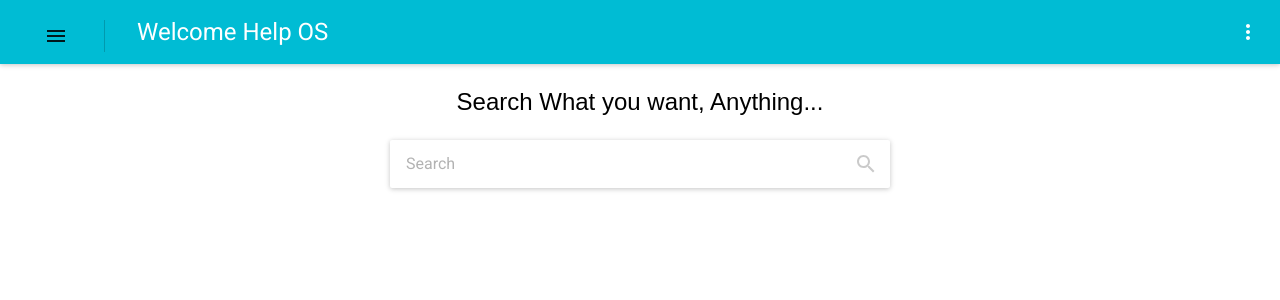
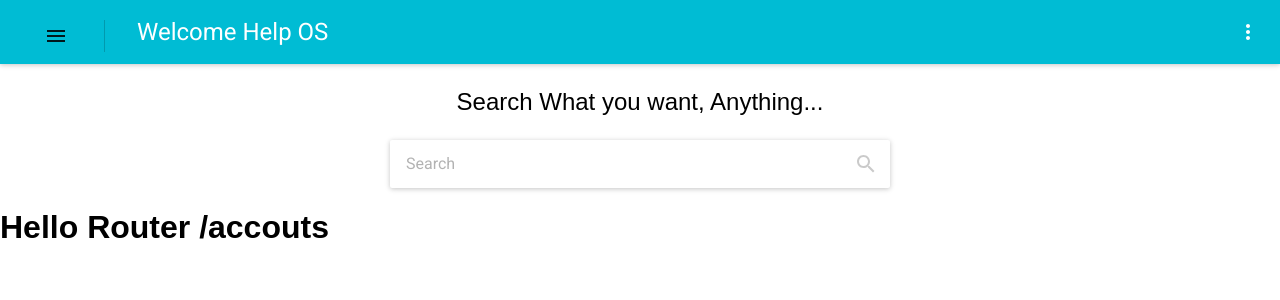
Before and after one commit to alackfeng/help, a React (Create React App) app: page /accouts in a window 1280 px wide. Shown: the top 300 px of the page. Built offline with nearby package versions, Linux system fonts and the light colour scheme; what react-tap-event-plugin would draw is missing.

Commit message:
taurus add react-route

```diff
--- a/package.json
+++ b/package.json
@@ -6,6 +6,8 @@
     "material-ui": "^0.19.4",
     "react": "^16.1.0",
     "react-dom": "^16.1.0",
+    "react-intl": "^2.4.0",
+    "react-router-dom": "^4.2.2",
     "react-scripts": "1.0.17",
     "react-tap-event-plugin": "^3.0.2"
   },
--- /dev/null
+++ b/src/Blocks.js
@@ -0,0 +1,13 @@
+import React, { Component } from 'react';
+
+class Blocks extends Component {
+
+	render() {
+		console.log("Blocks::render - ", this.props.location.pathname);
+		let path_ = this.props.location.pathname;
+		return (
+			<h1>Hello Router {path_}</h1>
+		);
+	}
+}
+export default Blocks;
--- a/src/NavLeft.js
+++ b/src/NavLeft.js
@@ -2,10 +2,12 @@ import React, { Component } from 'react';
 
 import IconMenu from 'material-ui/IconMenu';
 import IconButton from 'material-ui/IconButton';
-//import FlatButton from 'material-ui/FlatButton';
+import FlatButton from 'material-ui/FlatButton';
 import NavigationMenu from 'material-ui/svg-icons/navigation/menu';
 import MenuItem from 'material-ui/MenuItem';
 import {Toolbar, ToolbarGroup, ToolbarSeparator} from 'material-ui/Toolbar';
+
+import { Link } from 'react-router-dom';
 
 const styles = {
 	bar: {
@@ -57,16 +59,14 @@ class NavLeft extends Component {
 						onClick={this.handleSelectMenu}
 						onItemTouchTap={this.handleSelectItem}
 					>
-						<MenuItem value={1}><a href="#">Home2</a></MenuItem>
-						<MenuItem value={2} primaryText="Blocks" />
-						<MenuItem value={3} primaryText="Accounts" />
-						<MenuItem value={4} primaryText="Subjects" />
+						<MenuItem value={1} primaryText="Home" containerElement={<Link to="/" />} />
+						<MenuItem value={2} primaryText="Blocks" containerElement={<Link to="/blocks" />} />
+						<MenuItem value={3} primaryText="Accounts" containerElement={<Link to="/blocks" />} />
+						<MenuItem value={4} primaryText="Subjects" containerElement={<Link to="/blocks" />} />
+						<Link to="/blocks" />
 					</IconMenu>
 					<ToolbarSeparator />
 				</ToolbarGroup>
-				{/*<ToolbarGroup>
-					<FlatButton label="settings" containerElement={<a href="#">settings</a>} />
-				</ToolbarGroup> */}
 			</Toolbar>
 		);
 	}
--- a/src/index.js
+++ b/src/index.js
@@ -2,6 +2,7 @@ import React from 'react';
 import ReactDOM from 'react-dom';
 import './index.css';
 import App from './App';
+import Route from "./route";
 import registerServiceWorker from './registerServiceWorker';
 
 import getMuiTheme from 'material-ui/styles/getMuiTheme';
@@ -29,7 +30,7 @@ const muiTheme = getMuiTheme({
 console.log("muiTheme: ", muiTheme);
 ReactDOM.render(
 	<MuiThemeProvider>
-		<App />
+		<Route />
 	</MuiThemeProvider>
 , document.getElementById('root'));
 registerServiceWorker();
--- /dev/null
+++ b/src/route.js
@@ -0,0 +1,25 @@
+import React, { Component } from 'react';
+
+import {
+  BrowserRouter as Router,
+  Route,
+  Link
+} from 'react-router-dom';
+
+
+import App from "./App";
+import Blocks from "./Blocks";
+
+const route = () => (
+	<Router>
+		<div>
+			<App />
+			<Route exact path="/" />
+			<Route path="/blocks" component={Blocks} />
+			<Route path="/accouts" component={Blocks} />
+			<Route path="/subjects" component={Blocks} />
+		</div>
+	</Router>
+);
+
+export default route;
```
Also changed, not shown: 2 other files (tests, documents, lock files or other folders).
